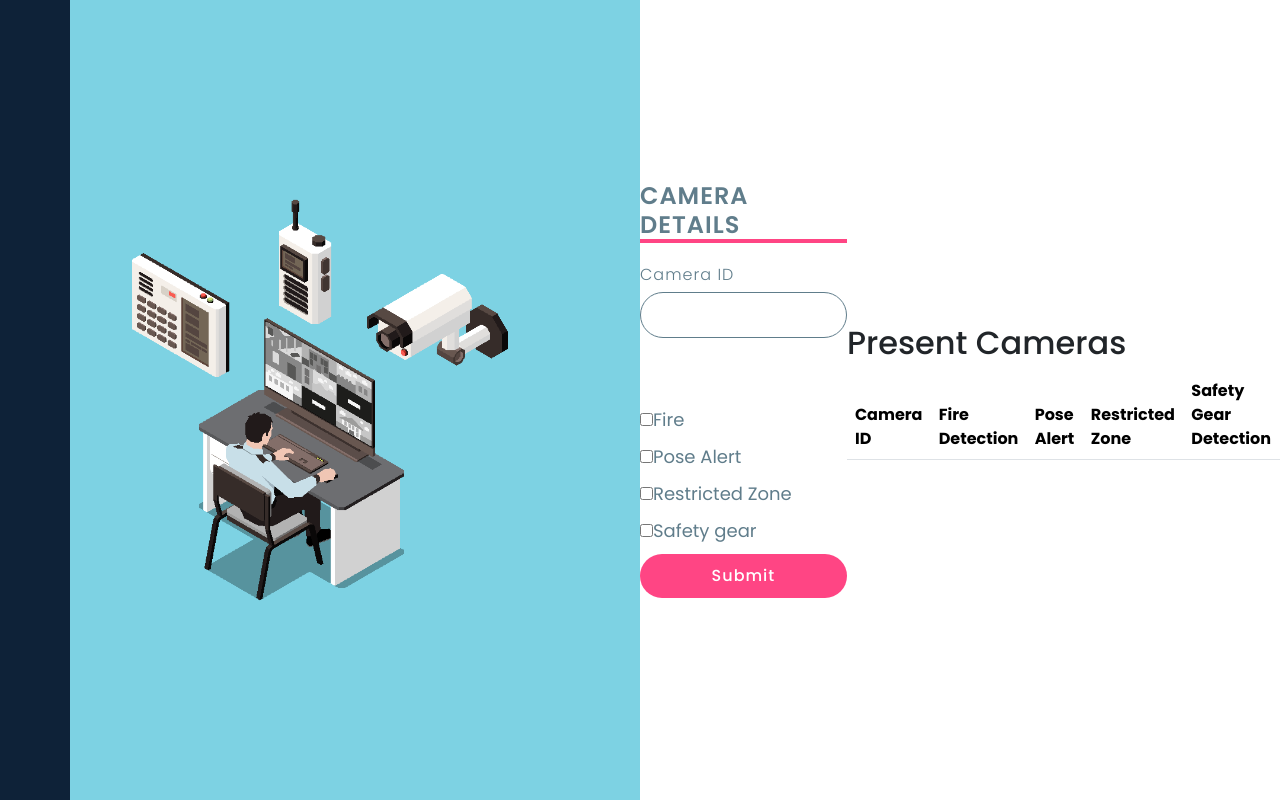
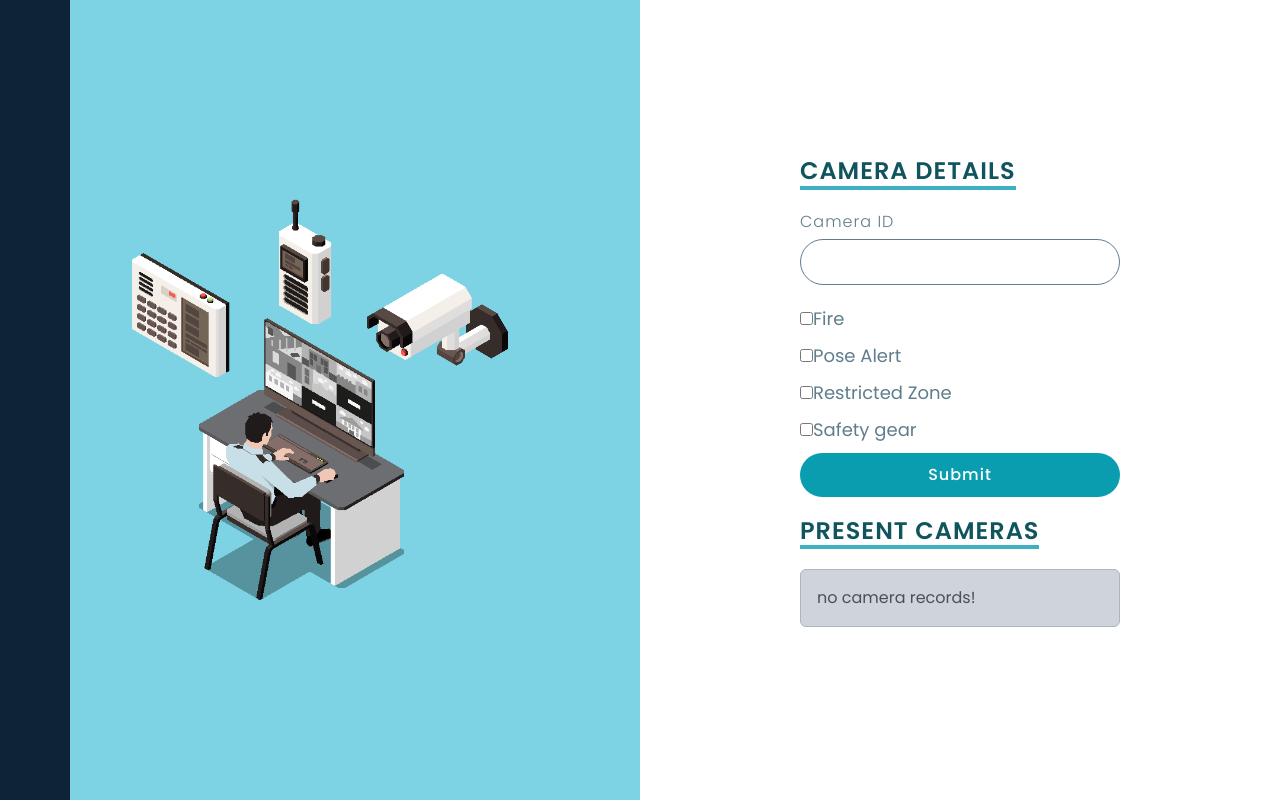
Before and after one commit to sufyan-555/industrial_safety_app, a Flask app: page /manage_camera in a window 1280 px wide. Run offline with Flask 3, Linux system fonts and the light colour scheme; lists and menus that the app fills with data are empty; some libraries are stand-ins or nearby versions.

Commit message:
Manage cam Updated

```diff
--- a/app.py
+++ b/app.py
@@ -17,7 +17,7 @@ app.config["SQLALCHEMY_BINDS"]={"complain":"sqlite:///complain.db",
 
 db = SQLAlchemy(app)
 
-class Camera(db.Model):
+class Camera(db.Model):                 #Database Camera
     id = db.Column(db.Integer, primary_key=True)
     cam_id = db.Column(db.String(100))
     fire_detection = db.Column(db.Boolean, default=False)
@@ -26,13 +26,13 @@ class Camera(db.Model):
     safety_gear_detection = db.Column(db.Boolean, default=False)
     region = db.Column(db.Boolean, default=False)
 
-class Alert(db.Model):
+class Alert(db.Model):                  #Database alert/notifications
     id = db.Column(db.Integer)
     date_time = db.Column(db.DateTime,primary_key=True)
     alert_type = db.Column(db.String(50))
     frame_snapshot = db.Column(db.LargeBinary)
 
-class Complaint(db.Model):
+class Complaint(db.Model):              #Database Complaints
     id = db.Column(db.Integer, primary_key=True)
     full_name = db.Column(db.String(100))
     email = db.Column(db.String(100))
@@ -175,19 +175,26 @@ def complaints():
             complaint.file_data = base64.b64encode(complaint.file_data).decode('utf-8')
     return render_template('complaints.html', complaints=complaints)
 
-@app.route('/delete/<int:id>')
+@app.route('/delete/<int:id>')                  #Delete complaints route
 def delete(id):
     complaint=Complaint.query.filter_by(id=id).first()
     db.session.delete(complaint)
     db.session.commit()
     return redirect("/complaints")
 
-@app.route('/delete_notification/<int:id>')
+@app.route('/delete_notification/<int:id>')         #Delete notificaions route
 def delete_notification(id):
     alert=Alert.query.filter_by(id=id).first()
     db.session.delete(alert)
     db.session.commit()
     return redirect("/notifications")
+
+@app.route('/delete_camera/<int:id>')               #Delete camera route
+def delete_camera(id):
+    camera=Camera.query.filter_by(id=id).first()
+    db.session.delete(camera)
+    db.session.commit()
+    return redirect("/manage_camera")
 
 @app.route('/video_feed/<int:cam_id>')
 def video_feed_generator(cam_id):
--- a/static/css/manage_cam.css
+++ b/static/css/manage_cam.css
@@ -51,12 +51,12 @@ section .contentBx .formBx{
     width: 50%;
 }
 section .contentBx .formBx h2{
-    color: #607d8b;
+    color: rgb(16, 85, 94);  /*#607d8b;*/
     font-weight: 600;
     font-size: 1.5em;
     text-transform: uppercase;
     margin-bottom: 20px;
-    border-bottom: 4px solid #ff4584;
+    border-bottom: 4px solid rgb(61, 177, 193);         /*#ff4584;*/
     display: inline-block;
     letter-spacing: 1px;
 
@@ -92,7 +92,7 @@ section .contentBx .formBx .inputBx input{
 }
 section .contentBx .formBx .inputBx input[type="submit"]
 {
-    background:#ff4584;
+    background: rgb(10, 157, 176);      /*#ff4584;*/
     color: #fff;
     outline: none;
     border: none;
@@ -102,7 +102,7 @@ section .contentBx .formBx .inputBx input[type="submit"]
 }
 section .contentBx .formBx .inputBx input[type="submit"]:hover
 {
-    background:#f53677 ;
+    background:rgb(86, 225, 243);    /*#f53677 ;*/
 }
 .remember
 {
--- a/templates/manage_cam.html
+++ b/templates/manage_cam.html
@@ -30,8 +30,6 @@
                             <span>Camera ID</span>
                             <input type="text" name="Cam_id">
                         </div>
-                        <br>
-                        <br>
                         <div class="remember">
                             <label><input type="checkbox" name="fire">Fire</label>
                         </div>
@@ -47,10 +45,13 @@
                         <div class="inputBx">
                             <input type="submit" value="Submit" name="">
                         </div>
-                    </form>
-                </div>
                         <div class="present-cams">
                             <h2>Present Cameras</h2>
+                            {% if cameras|length==0 %}
+                            <div class="alert alert-dark" role="alert">
+                                       no camera records!
+                            </div>
+                            {% else %}
                             <table class="table">
                                 <thead>
                                     <tr>
@@ -59,6 +60,7 @@
                                         <th>Pose Alert</th>
                                         <th>Restricted Zone</th>
                                         <th>Safety Gear Detection</th>
+                                        <th>Actions</th>
                                     </tr>
                                 </thead>
                                 <tbody>
@@ -69,12 +71,19 @@
                                         <td>{{ "Yes" if camera.pose_alert else "No" }}</td>
                                         <td>{{ "Yes" if camera.restricted_zone else "No" }}</td>
                                         <td>{{ "Yes" if camera.safety_gear_detection else "No" }}</td>
+                                        <td>
+                                            <a href="/delete_camera/{{camera.id}}" type="button" class="btn btn-outline-dark btn-sm mx-1">Delete</button>
+                                        </td>
                                     </tr>
                                     {% endfor %}
+                                    {% endif %}
                                 </tbody>
                             </table>
                         </div>
+                    </form>
                 </div>
+            </div>
+
         </section>
     </div>
 
```
Also changed, not shown: instance/alerts.db. Lines whose indentation alone changed are shown as unchanged.
